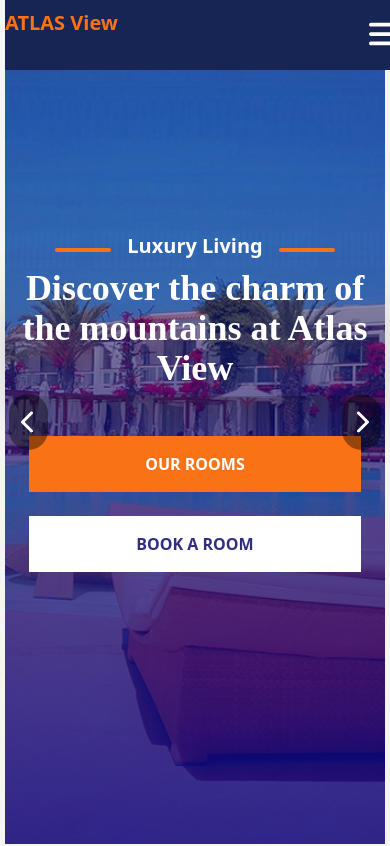
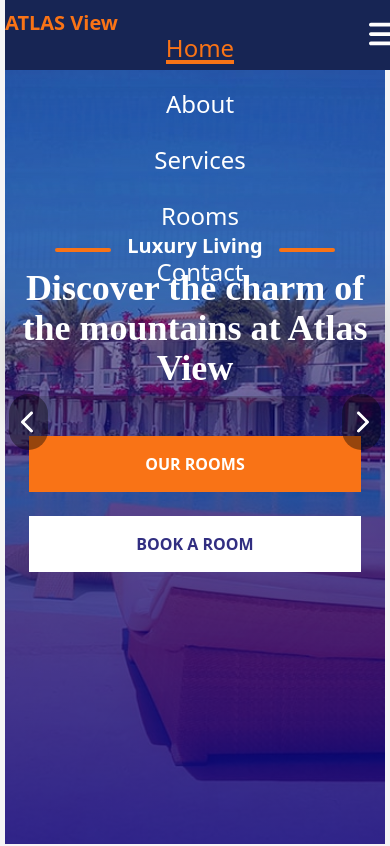
Before and after one commit to aziz-boujaada/hotel-website, a React (Vite) app: page /home in a window 390 px wide. Shown: the top 846 px of the page. Built offline with nearby package versions, Linux system fonts and the light colour scheme; a web font is replaced by a local one.

Commit message:
fixing problems of mobile navigation list

```diff
--- a/src/components/Animations/AnimationX.jsx
+++ b/src/components/Animations/AnimationX.jsx
@@ -8,9 +8,9 @@ export default function AnimationX({ children }) {
     return (
       <motion.div
       ref={ref}
-        initial={{ opacity: 0, x: -300 }}
-        animate={{ opacity: inView?1 :0, x:inView?0 :-300 }}
-        transition={{ duration: 2, ease: "easeInOut" }}
+        initial={{ opacity: 0, x: -100 }}
+        animate={{ opacity: inView?1 :0, x:inView?0 :-100 }}
+        transition={{ duration: 2, ease: easeInOut }}
       >
         {children}
       </motion.div>
--- a/src/components/Animations/AnimationXtoRight.jsx
+++ b/src/components/Animations/AnimationXtoRight.jsx
@@ -3,14 +3,14 @@ import { useInView } from "react-intersection-observer";
 export default function AnimationX({ children }) {
   const {ref ,inView} = useInView({
     triggerOnce:true,
-    threshold:0.5,
+    threshold:0.2,
   })
     return (
       <motion.div
       ref={ref}
         initial={{ opacity: 0, x: 100 }}
         animate={{ opacity: inView?1 :0, x:inView?0 :100 }}
-        transition={{ duration: 2, ease: "easeInOut" }}
+        transition={{ duration: 2, ease: easeInOut }}
       >
         {children}
       </motion.div>
--- a/src/components/Sections/Header.jsx
+++ b/src/components/Sections/Header.jsx
@@ -2,6 +2,7 @@
 import { useState, useEffect } from "react";
 import { NavLink } from "react-router-dom";
 import { motion } from "framer-motion";
+import { useInView } from "react-intersection-observer";
 import { FontAwesomeIcon } from "@fortawesome/react-fontawesome";
 import {
   faEnvelope,
@@ -69,7 +70,9 @@ function Logo() {
       {/* Logo */}
       <AnimationXtoRight>
         <div className="logo pb-6">
-          <h1 className="text-xl lg:text-3xl font-bold text-orange-500">ATLAS View</h1>
+          <h1 className="text-xl lg:text-3xl font-bold text-orange-500">
+            ATLAS View
+          </h1>
         </div>
       </AnimationXtoRight>
     </>
@@ -77,6 +80,8 @@ function Logo() {
 }
 function NavigationList() {
   const [navVisible, setNavVisible] = useState(false);
+
+  // Close navigation when clicking outside the nav list
   useEffect(() => {
     const handleClickOutSide = (event) => {
       if (navVisible && !event.target.closest(".Nav_List")) {
@@ -87,14 +92,44 @@ function NavigationList() {
     return () => {
       document.removeEventListener("click", handleClickOutSide);
     };
+  }, [navVisible]);
 
-  }, [navVisible]);
+  // Open menu on clicking bars icon
   const handleOpen = () => {
     setNavVisible(true);
   };
+
+  // Close menu on clicking x icon
   const handleClose = () => {
     setNavVisible(false);
   };
+
+  // Ref and inView for triggering animation only once
+  const { ref: NavRef, inView: NavInView } = useInView({
+    triggerOnce: true,
+    threshold: 0.1,
+  });
+
+  //control navigation list in laptop & mobile
+  const [isMobile , setIsMobile] = useState(false);
+
+  // Check window width to define mobile or not
+  useEffect(()=>{
+    const checkIsMobile = () =>{
+     if( window.innerWidth > 768 ){
+      setIsMobile(true);
+     }else{
+      setIsMobile(false)
+     }
+    }
+
+    // Initial check
+    checkIsMobile();
+    window.addEventListener("resize" , checkIsMobile);
+    return () =>{
+       removeEventListener("resize" , checkIsMobile)
+      }
+  }, [])
 
   return (
     <AnimationX>
@@ -102,25 +137,49 @@ function NavigationList() {
         transition={{ duration: 3, ease: "easeInOut" }}
         className=" text-center"
       >
+        {/* icon for opening nav on mobile */}
+        <FontAwesomeIcon
+          icon={faBars}
+          onClick={(event) => {
+            event.stopPropagation();
+            handleOpen();
+          }}
+          className="text-3xl cursor-pointer text-white hover:text-orange-500 lg:hidden"
+        />
 
-         <FontAwesomeIcon icon={faBars} onClick={(event)=>{ event.stopPropagation();handleOpen()}} className="text-3xl cursor-pointer text-white hover:text-orange-500 lg:hidden"  />
+        {/* Navigation list with animation */}
+        <motion.ul
+          ref={NavRef}
+          initial={{ x: "-100%", opacity: 0 }}
+          animate={
+            isMobile
+              ? navVisible && NavInView
+                ? { x: 0, opacity: 1 }
+                : { x: "-100%", opacity: 0 }
+              : { x: 0, opacity: 1 }
+          }
+          transition={{ duration: 0.5, ease: "easeInOut" }}
+          className={`Nav_List absolute top-0 left-0 w-full h-[60vh] flex flex-col lg:flex-row items-center gap-6 p-8
+            ${isMobile ? "bg-blue-950" : "lg:static"}
+            ${isMobile ? (navVisible ? "opacity-100 pointer-events-auto" : "opacity-0 pointer-events-none") : "opacity-100 pointer-events-auto"}
+          `}
+        >
+          {/* Close icon for mobile */}
+          {navVisible && isMobile && (
+            <FontAwesomeIcon
+              icon={faXmark}
+              onClick={handleClose}
+              className=" absolute left-1 top-1 text-3xl cursor-pointer text-white  hover:text-orange-500 lg:hidden"
+            />
+          )}
 
-
-
-      <ul
-      className={`Nav_List relative flex flex-col lg:flex-row items-center gap-6 mr-0 lg:mr-8 mt-56 lg:mt-0  p-8  ${
-        navVisible ? "block bg-blue-950 "  : "hidden"
-      } lg:flex lg:static`}
-      >
-
-     {navVisible && (
-       <FontAwesomeIcon icon={faXmark} onClick={handleClose} className=" absolute left-1 top-1 text-3xl cursor-pointer text-white  hover:text-orange-500 lg:hidden"/>
-     )}
+          {/* Navigation links */}
           {["Home", "About", "Services", "Rooms", "Contact"].map(
             (item, index) => (
               <li key={index}>
                 <NavLink
                   to={`/${item.toLowerCase()}`}
+                  onClick={() => setNavVisible(false)}
                   className={({ isActive }) =>
                     isActive
                       ? "relative text-2xl text-orange-500 cursor-pointer after:absolute after:bottom-0 after:left-0 after:w-full after:h-1 after:bg-orange-500  rounded-full  after:transition-all after:duration-300  hover:after:w-full"
@@ -132,7 +191,7 @@ function NavigationList() {
               </li>
             )
           )}
-        </ul>
+        </motion.ul>
       </motion.div>
     </AnimationX>
   );
@@ -140,7 +199,10 @@ function NavigationList() {
 export default function Header() {
   return (
     <>
-      <section id="header" className=" bg-blue-950 fixed z-50 w-full container ">
+      <section
+        id="header"
+        className=" bg-blue-950 fixed z-50 w-full container "
+      >
         {/* Top header with contact info and social icons */}
         <AnimationX>
           <div className=" top-header w-full  lg:w-1/2 hidden  bg-white  lg:flex ml-auto justify-around items-center px-4 py-2  ">
--- a/src/components/Sections/Rooms.jsx
+++ b/src/components/Sections/Rooms.jsx
@@ -179,7 +179,7 @@ export default function PopularRooms() {
         <SectionTitle />
 
         {/* ROOMS CARDS*/}
-        <AnimationXtoRight>
+        <AnimationY>
           <div className="grid grid-cols-1 sm:grid-cols-2 lg:grid-cols-3 gap-10 py-6 ">
             {Rooms.map((room, index) => (
               <div
@@ -201,7 +201,7 @@ export default function PopularRooms() {
             ))}
           </div>
           <FormModal isOpen={modalOpen} isClose={handleCloseModal} />
-        </AnimationXtoRight>
+        </AnimationY>
       </section>
     </>
   );
```
